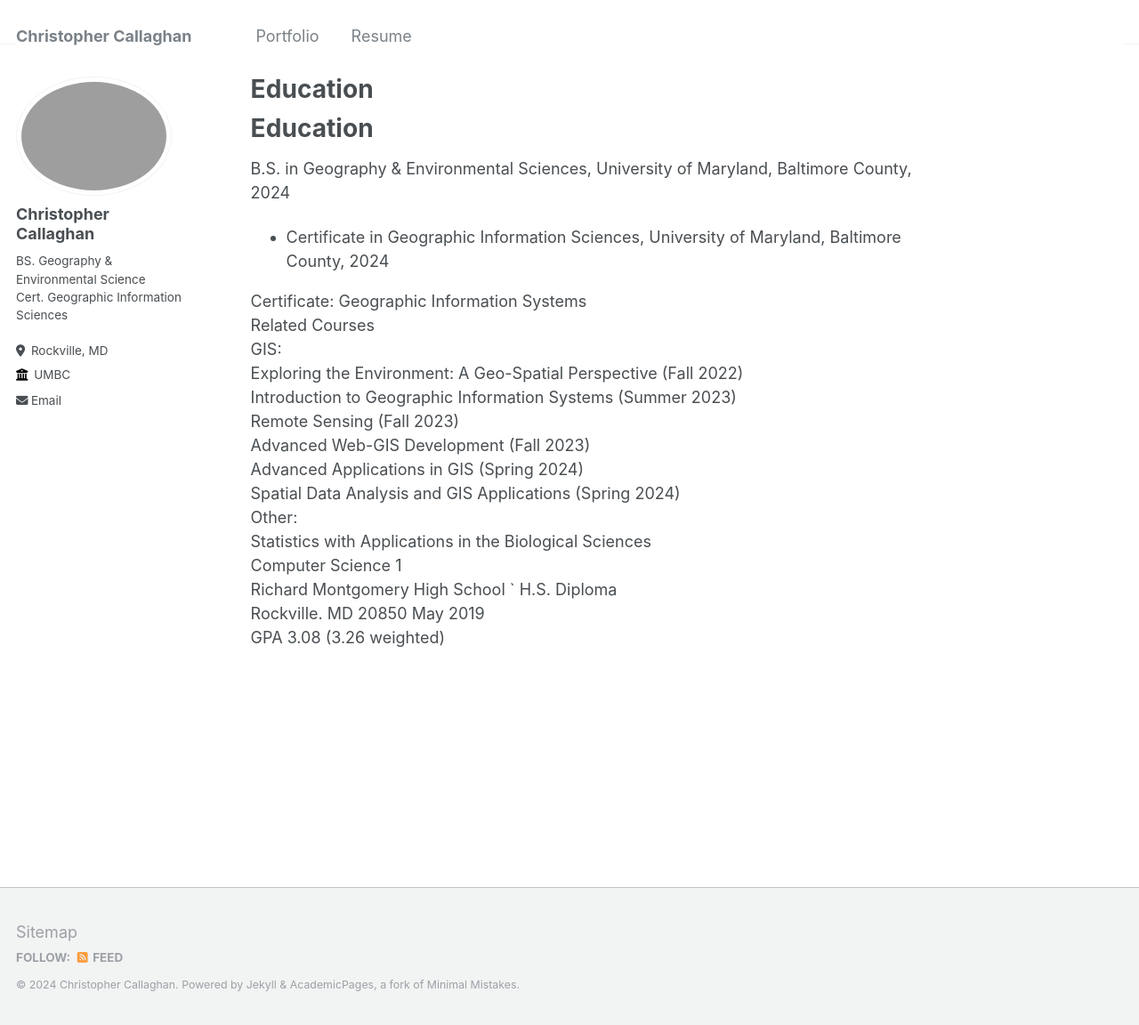
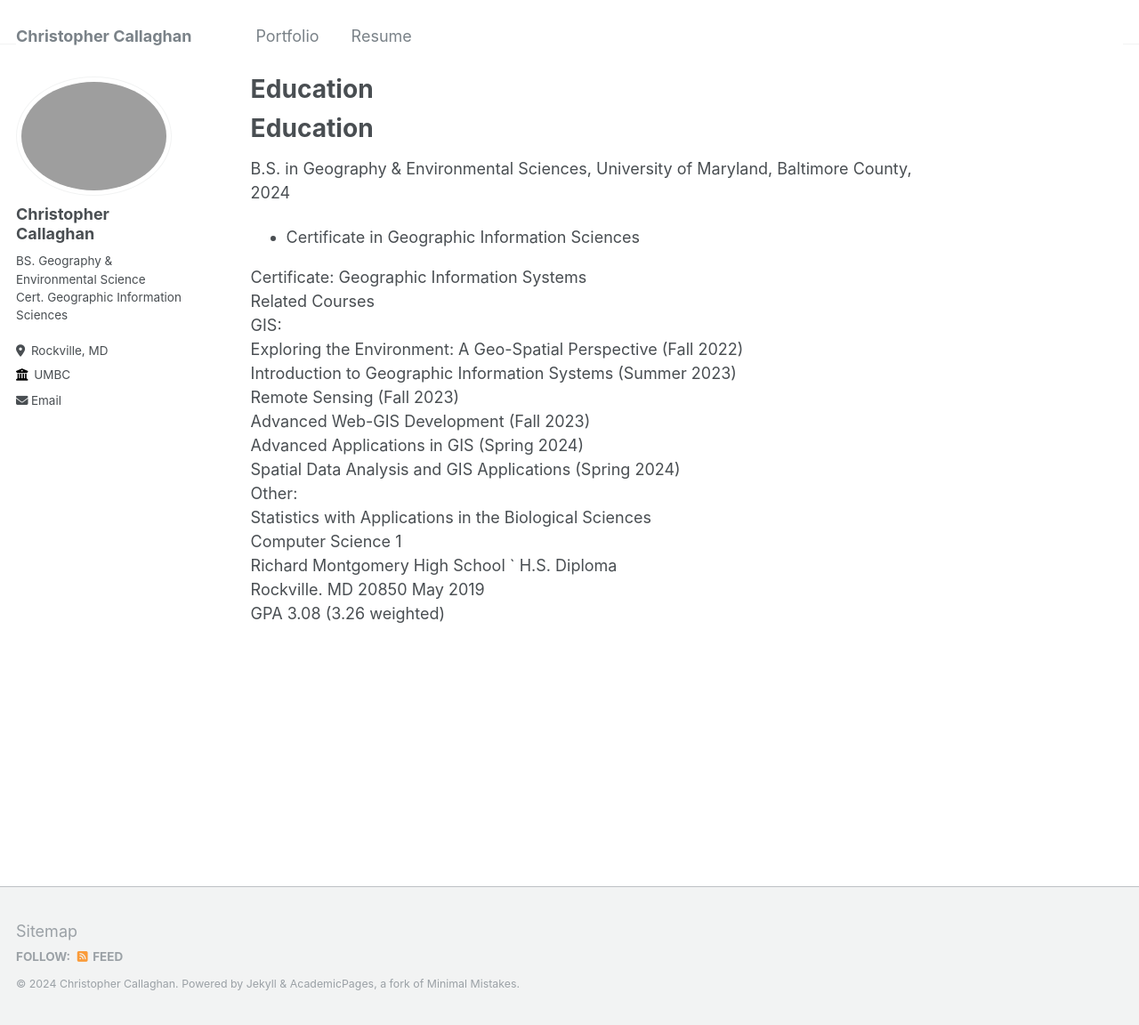
Before and after one commit to CallaghanC03/CallaghanC03.github.io, a Jekyll site: the page built from _pages/about.md, in a window 1280 px wide and 1152 px high. Shown: the whole window at 89% size. Built offline with Jekyll 4.4.1, drawn with Linux system fonts in a browser that asks for light colours; our own code applies the rules of GitHub Pages for plain Markdown files.

Commit message:
Update about.md

```diff
--- a/_pages/about.md
+++ b/_pages/about.md
@@ -10,7 +10,7 @@ redirect_from:
 Education<br>
 =========
 B.S. in Geography & Environmental Sciences, University of Maryland, Baltimore County, 2024
-* Certificate in Geographic Information Sciences, University of Maryland, Baltimore County, 2024
+* Certificate in Geographic Information Sciences
 
 Certificate: Geographic Information Systems<br>
 Related Courses<br>
```
